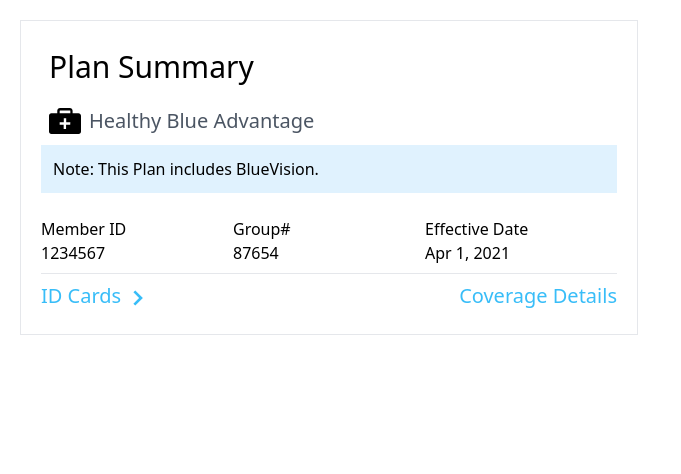
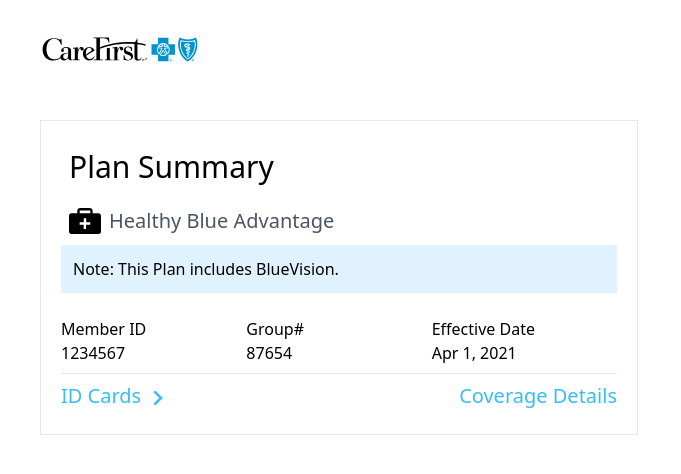
Before and after one commit to aab2496/reactJs_demo, a React (Create React App) app: page / in a window 1280 px wide. Shown: the top 474 px of the page, without its empty margins (0-681 px from the left). Built offline with nearby package versions, Linux system fonts and the light colour scheme; no server answers.

Commit message:
added carefirst logo

```diff
--- a/src/App.js
+++ b/src/App.js
@@ -1,4 +1,5 @@
 import { useEffect } from "react";
+import PageHeader from "./components/page-header";
 import PlanSummary from "./containers/plan-summary";
 import { getIdCard } from "./services/restClient";
 
@@ -7,9 +8,10 @@
     getIdCard()
   })
   return (
-    <>
+    <div className="m-5">
+    <PageHeader/>
       <PlanSummary/>
-    </>
+    </div>
   );
 }
 
--- /dev/null
+++ b/src/components/page-header.js
@@ -0,0 +1,10 @@
+const PageHeader = () => {
+
+    return (
+        <div className="m-5">
+            <img className="w-[160px] h-[60px]" src="assets/logo-carefirst.svg" alt="carefirst logo"/>
+        </div>
+    )
+}
+
+export default PageHeader
```
Also changed, not shown: public/assets/logo-carefirst.svg (added).
